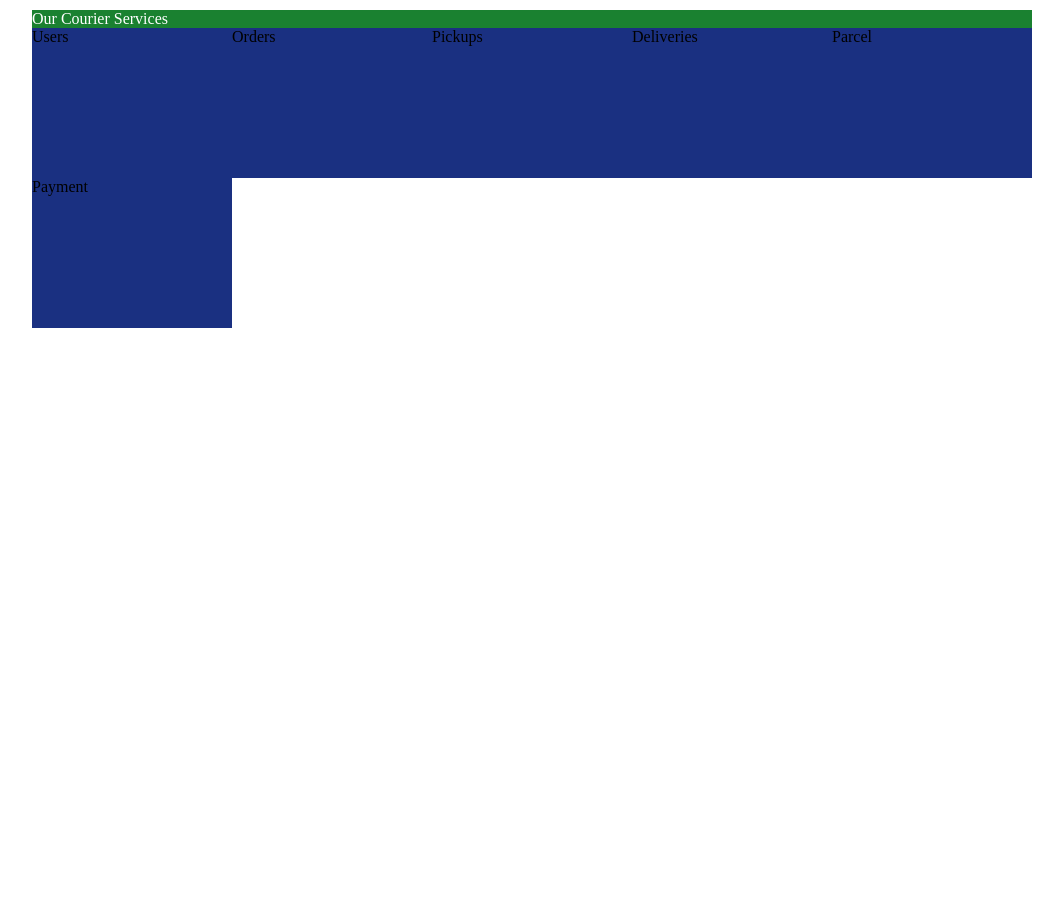
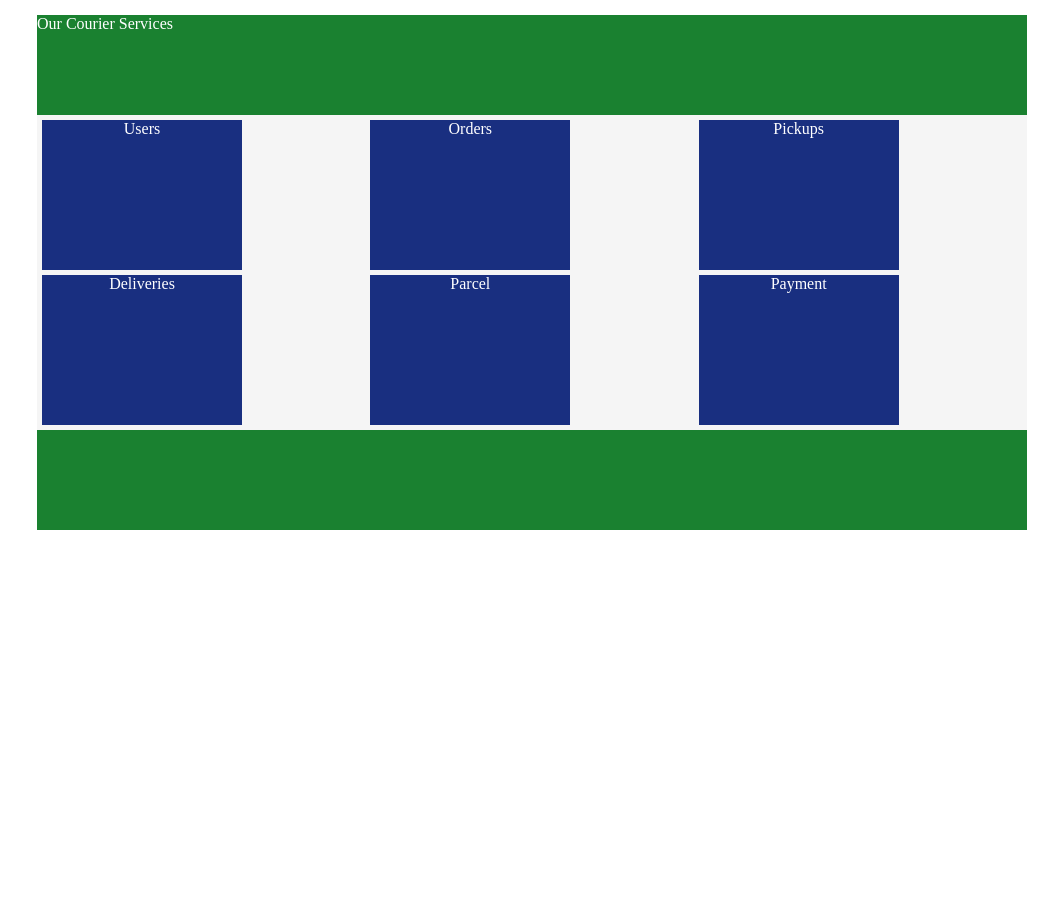
Before and after one commit to zydplatform/SENDIT, a Python web app: template UI/templates/user.html in a window 1280 px wide. Shown: the whole page, without its empty margins (108-1171 px from the left). Before the commit the page ends 328 px from the top, so only its background shows below. Run offline with Jinja, Linux system fonts and the light colour scheme; the template is opened without the code that fills it, so the values that code supplies are empty.

Commit message:
ft-ui-features-modified-[Finishes#161705142]

```diff
--- a/UI/static/main.css
+++ b/UI/static/main.css
@@ -1,5 +1,6 @@
-body{overflow: hidden;
+body{overflow-x: hidden;
     width: 1000px;
+    height: 900px;
     margin: auto;
     padding: 10px;
 /* background: url("../images/slide3.jpg")no-repeat; */
@@ -31,9 +32,9 @@ form .input input[type=submit]{margin-left: 130px;width: 200px;height: 35px;back
 form .input span{color: maroon;font-size: 12px;}
 
 /* dashboard -css */
-.wrapper{display: flex;flex-direction: column;}
-.header{background:rgba(2, 116, 26, 0.9);color: white; }
-.content{display: flex;flex-wrap: wrap;}
+.wrapper{display: grid;grid-template-rows: 100px auto 100px;padding: 5px;}
+.header,.footer{background:rgba(2, 116, 26, 0.9);color: white; }
+.content{padding: 5px; display:grid;grid-template:repeat(2,1fr)/repeat(3,1fr);grid-gap: 5px; background: whitesmoke;}
 .content .users,.content .orders,.content .pickups,.content .deliveries,.content .parcel,.content .payment{
-    background: rgba(2, 26, 116, 0.9);width: 200px;height: 150px;
+    background: rgba(2, 26, 116, 0.9);width: 200px;height: 150px;color: white;text-align: center;
 }
```
Also changed, not shown: UI/static/main.js (+7 -0 lines).
